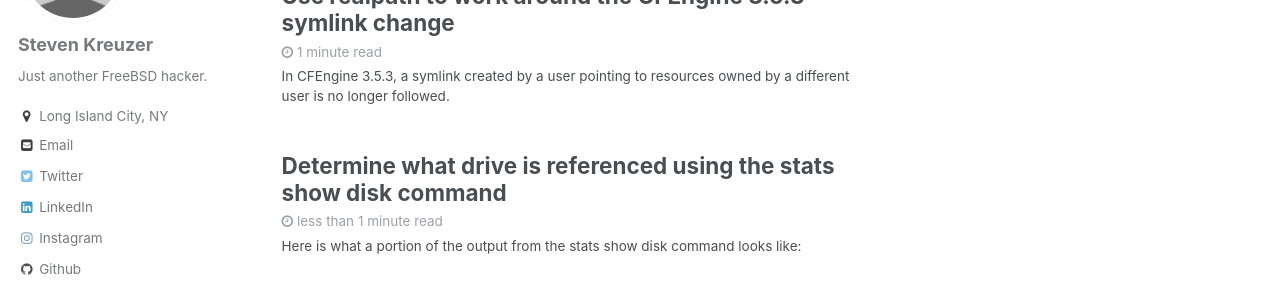
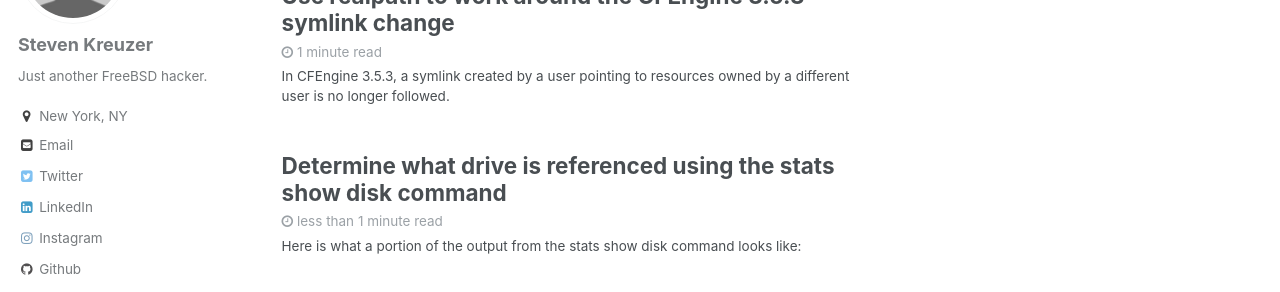
Before and after one commit to skreuzer/skreuzer.github.io, a Jekyll site: the page built from index.html, in a window 1280 px wide. Shown: the part 204-496 px from the top of the page. Built offline with Jekyll 4.4.1, drawn with Linux system fonts in a browser that asks for light colours; the list of posts is cut into pages by our own code.

Commit message:
Update location and email

```diff
--- a/_config.yml
+++ b/_config.yml
@@ -73,8 +73,8 @@
   name             : "Steven Kreuzer"
   avatar           : "bio-photo.jpg"
   bio              : "Just another FreeBSD hacker."
-  location         : "Long Island City, NY"
-  email            : "steven@kreuzer.cx"
+  location         : "New York, NY"
+  email            : "skreuzer@FreeBSD.org"
   uri              :
   bitbucket        :
   codepen          :
```
